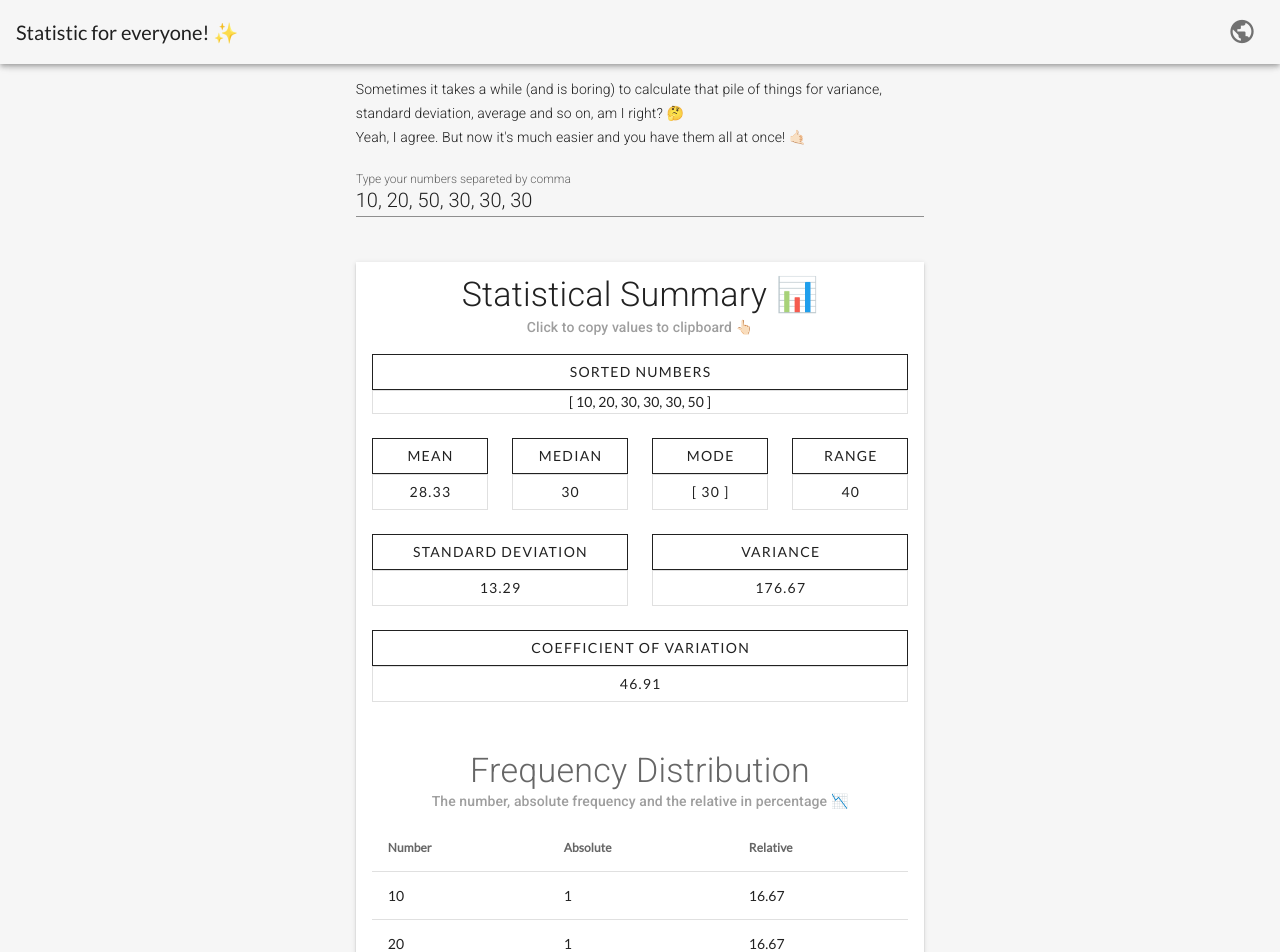
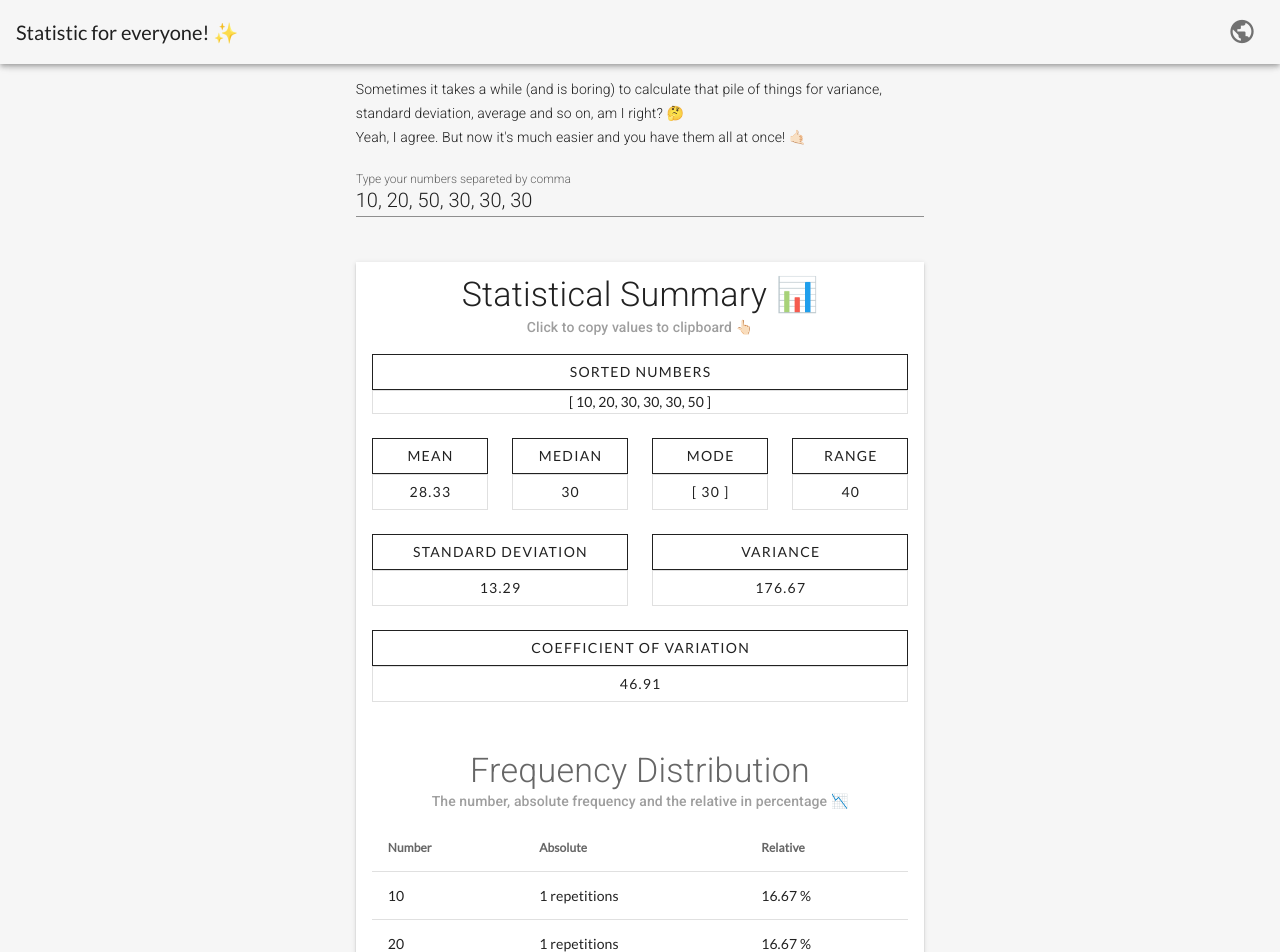
Before and after one commit to kammradt/easy-statistics, a Vue app: page / in a window 1280 px wide. Shown: the top 952 px of the page. Built offline with nearby package versions, Linux system fonts and the light colour scheme.

Commit message:
:speech_balloon: Better text for frequency table

```diff
--- a/src/locales/br.json
+++ b/src/locales/br.json
@@ -15,6 +15,7 @@
       "subtitle": "O número, a frequência absoluta e a relativa em percentagem \uD83D\uDCC9",
       "number": "Número",
       "absolute": "Absoluta",
+      "absolute_description": "repetições",
       "relative": "Relativa"
     }
   },
--- a/src/locales/en.json
+++ b/src/locales/en.json
@@ -15,6 +15,7 @@
       "subtitle": "The number, absolute frequency and the relative in percentage \uD83D\uDCC9",
       "number": "Number",
       "absolute": "Absolute",
+      "absolute_description": "repetitions",
       "relative": "Relative"
     }
   },
--- a/src/locales/es.json
+++ b/src/locales/es.json
@@ -15,6 +15,7 @@
       "subtitle": "El número, frecuencia absoluta y el relativo en porcentaje \uD83D\uDCC9",
       "number": "Numero",
       "absolute": "Absoluto",
+      "absolute_description": "repeticiones",
       "relative": "Relativo"
     }
   },
--- a/src/views/Home.vue
+++ b/src/views/Home.vue
@@ -61,7 +61,8 @@
                       <tbody>
                       <tr v-for="(frequency, number) in frequencyReport" :key="number">
                         <td v-text="number">
-                        <td :key="type" v-for="(value, type) in frequency" v-text="value" @click="copy(value)"/>
+                        <td :key="type" v-for="(value, type) in frequency"
+                           v-text="getFormattedFrequency(value, type)" @click="copy(value)" />
                       </tr>
                       </tbody>
                     </template>
@@ -110,6 +111,13 @@
       onErase() {
         this.numbers = '1, 2, 3'
         setTimeout(() => this.numbers = '', 50)
+      },
+      getFormattedFrequency(value, type) {
+        let formats = {
+          relative_frequency: '%',
+          absolute_frequency:  this.$t('card.frequency.absolute_description')
+        }
+        return `${value} ${formats[type]}`
       }
     },
     computed: {
```
